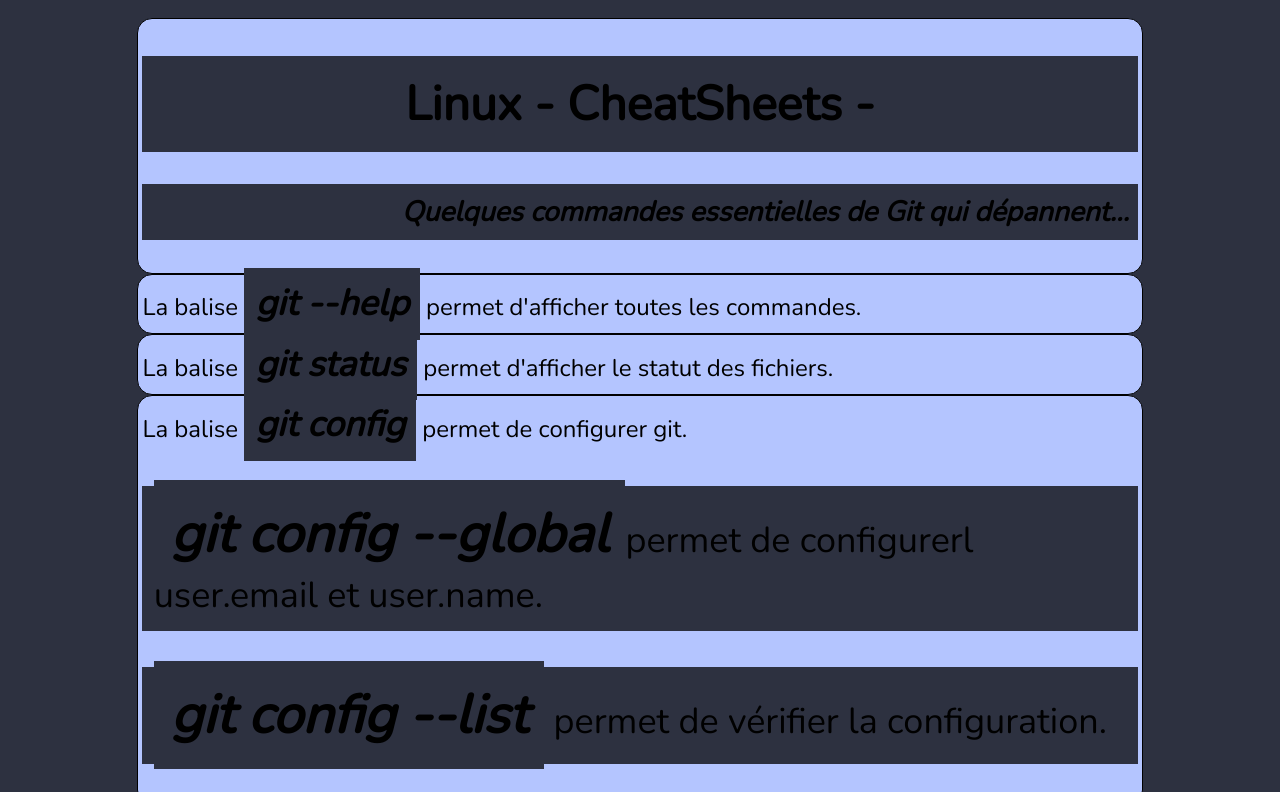
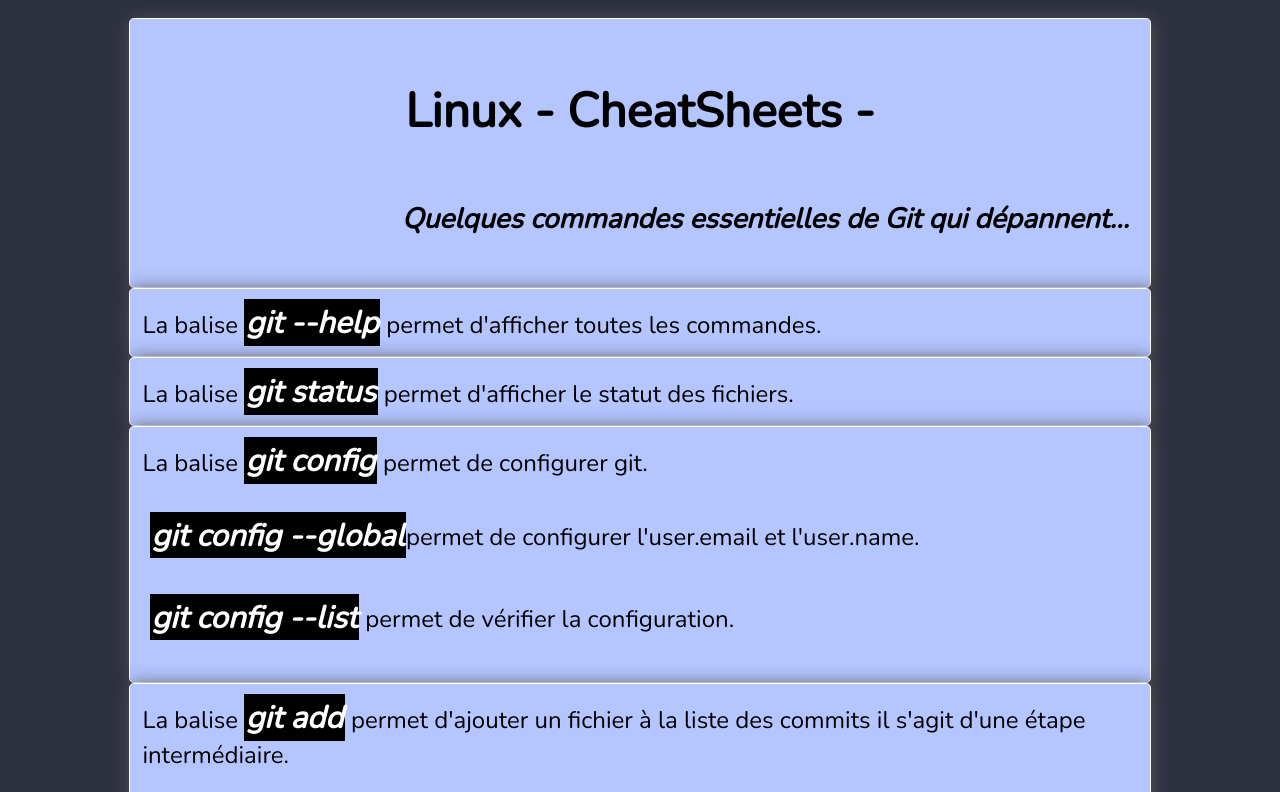
Before and after one commit to thomascav/cheatsheets-git, a plain HTML site: page index.html in a window 1280 px wide. Shown: the top 792 px of the page. Drawn offline with nearby package versions, Linux system fonts and the light colour scheme.

Commit message:
changed background-color, resized fonts

```diff
--- a/css/git.css
+++ b/css/git.css
@@ -3,15 +3,17 @@
   padding: 0.313em;
   padding-top: 0.313em;
   padding-bottom: 0.313em;
-  background-color: #2D3140;
+  }
+  body {
+    background-color: #2D3140;
 }
 ul {
   text-align: center;
 }
-p
+/*p
 {
   font-size: 1.5em;
-}
+}*/
 /*#title {
   width: 100%; height:8.13em; border-radius: 0.625; background-color:#6368FF;
 }
@@ -45,23 +47,28 @@ width: 100%; height:7.5em; background-color:#FF7C3E;
 div
 {
   font-size: 1.5em;
-  border-radius: 0.625em;
-  border: solid black 0.062em;
+  border-radius: 0.2em;
+  border: solid white 0.062em;
   margin: auto;
-  padding: 0.2em;
+  padding: 0.5em;
   width: 80%;
   background-color: #B4C5FF;
+  box-shadow: 0.06em 0.06em 0.75em #555;
   }
 a {
   font-style: italic;
   font-weight: bold;
-  font-size: 1.5em;
+  font-size: 1.3em;
+  background-color: black;
+  color: white;
+  padding: 0.05em;
 }
-.notion {
+/*.notion {
   font-style: italic;
   font-weight: bold;
   font-size: 1.5em;
-}
+  background-color: #B4C5FF;
+}*/
 h1 {
   text-align: center;
 }
--- a/index.html
+++ b/index.html
@@ -19,7 +19,7 @@
 </div>
 	<div id="gitconfig">
     La balise <a class="notion">git config</a> permet de configurer git.
-    <p><a class="notion">git config --global</a>permet de configurerl user.email et user.name.</p>
+    <p><a class="notion">git config --global</a>permet de configurer l'user.email et l'user.name.</p>
     <p><a class="notion">git config --list</a> permet de vérifier la configuration.</p>
   </div>
 	<div id="gitadd">
```
